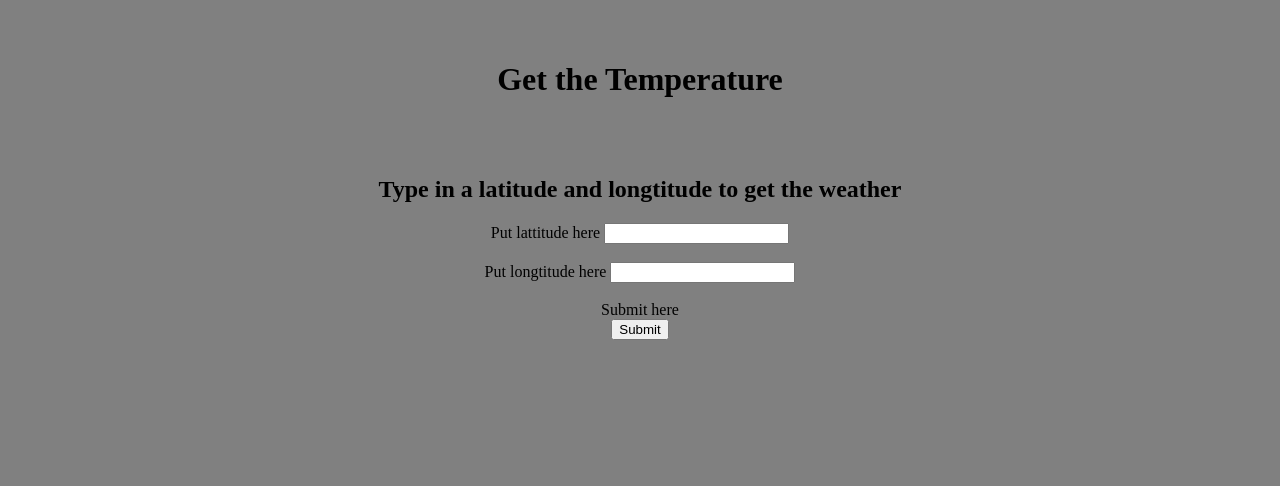
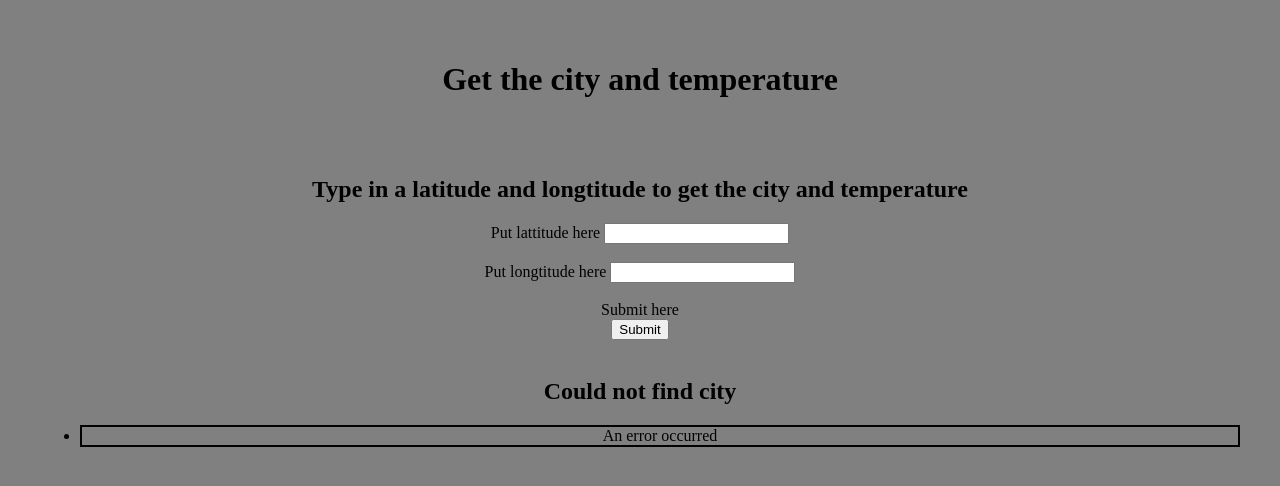
Before and after one commit to CarlosM2026/CarlosMoncada-open-api, a plain HTML site: page index.html in a window 1280 px wide. Both pictures are taken after typing "5", "5" into the empty fields and a click on the button "Submit". Drawn offline with Linux system fonts and the light colour scheme; no server answers.

Commit message:
commit 3, different API for location + HTML things

```diff
--- a/index.html
+++ b/index.html
@@ -10,12 +10,12 @@
 
     <body>
 
-        <h1 id="Weather_header">Get the Temperature</h1>
+        <h1 id="Weather_header">Get the city and temperature</h1>
 
         <br>
         <br>
 
-        <h2>Type in a latitude and longtitude to get the weather</h2>
+        <h2>Type in a latitude and longtitude to get the city and temperature</h2>
 
 
         <form id= "Weather_form" name="Form_For_Weather">
@@ -30,6 +30,9 @@
             <button id="submit_button" type="submit">Submit</button>
         </form>
 
+        <br>
+        <h2 id="nearest_city"></h2>
+
         <div id="list_for_temp">
             <ul>
 
--- a/index.js
+++ b/index.js
@@ -6,12 +6,24 @@ function getInfo(event) {
 
     const Weathersection = document.querySelector("#list_for_temp")
 
+    const CityHeader = document.querySelector("#nearest_city")
+
     const ul_for_temps = Weathersection.querySelector("ul")
 
     ul_for_temps.innerHTML = '';
+    CityHeader.innerText = '';
 
     let latitude = event.target.lattitude.value
     let longtitude = event.target.longtitude.value
+
+    fetch(`https://api.geoapify.com/v1/geocode/reverse?lat=${latitude}&lon=${longtitude}&apiKey=a1cd90b524be46759041571fdeea33cf`)
+    .then(function(response) {
+        return response.json()
+    }) .then(function(response) {
+        CityHeader.innerText = response.features[0].properties.formatted;
+    }) .catch(function(error) {
+        CityHeader.innerText = "Could not find city";
+    })
 
     fetch(`https://api.open-meteo.com/v1/forecast?latitude=${latitude}&longitude=${longtitude}&current_weather=true&hourly=temperature_2m,relative_humidity_2m,wind_speed_10m,precipitation,weather_code`) //https://api.open-meteo.com/v1/forecast?latitude=45.0&longitude=-93.0&current_weather=true&hourly=temperature_2m,relative_humidity_2m,wind_speed_10m,precipitation,weather_code
 
@@ -33,6 +45,9 @@ function getInfo(event) {
 
     }) .catch(function(error) {
         console.log(error)
+        let Temp = document.createElement("li")
+        Temp.innerText = "An error occurred";
+        ul_for_temps.appendChild(Temp)
     })
 
     messageForm.reset()
```
